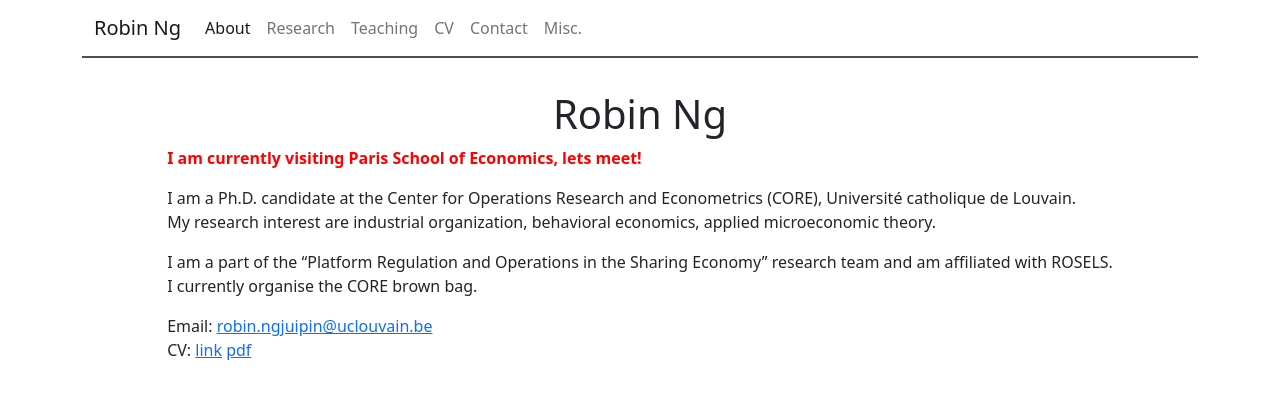
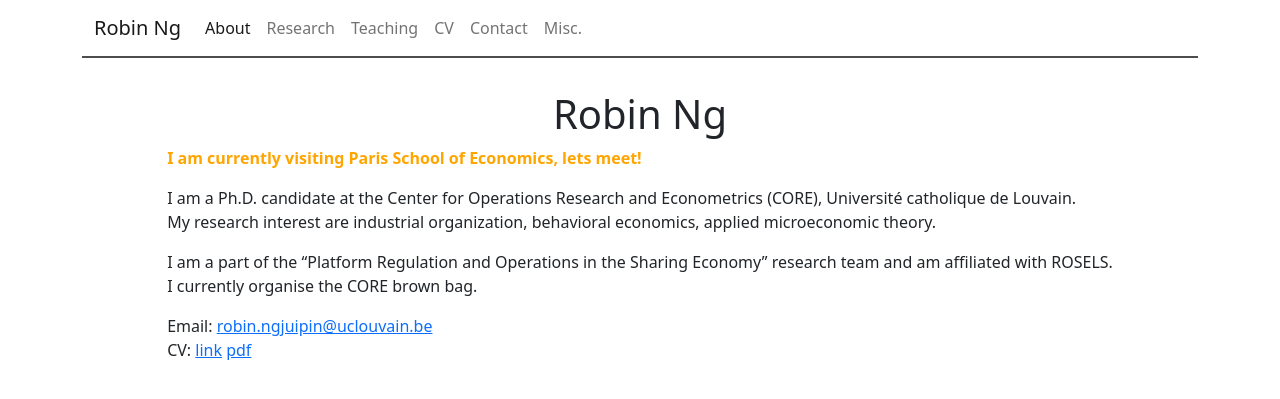
Before and after one commit to robin-ng/1, a Jekyll site: the page built from about.md, in a window 1280 px wide. Shown: the top 399 px of the page. Built offline with Jekyll 4.4.1, drawn with Linux system fonts in a browser that asks for light colours.

Commit message:
update feb'22

```diff
--- a/about.md
+++ b/about.md
@@ -4,7 +4,7 @@ title: Robin Ng
 permalink: /
 ---
 
-<span style="color:red">**I am currently visiting Paris School of Economics, lets meet!**
+<span style="color:orange">**I am currently visiting Paris School of Economics, lets meet!**
 </span>
 
 I am a Ph.D. candidate at the Center for Operations Research and Econometrics (CORE), Université catholique de Louvain.\
```
